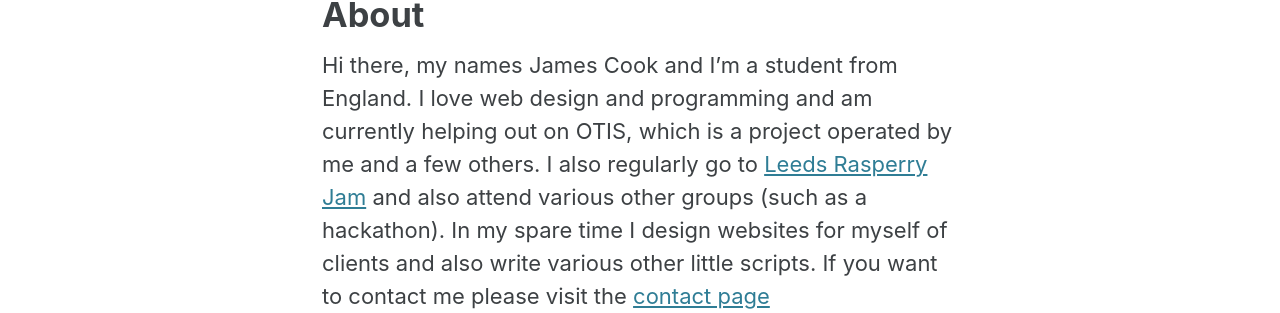
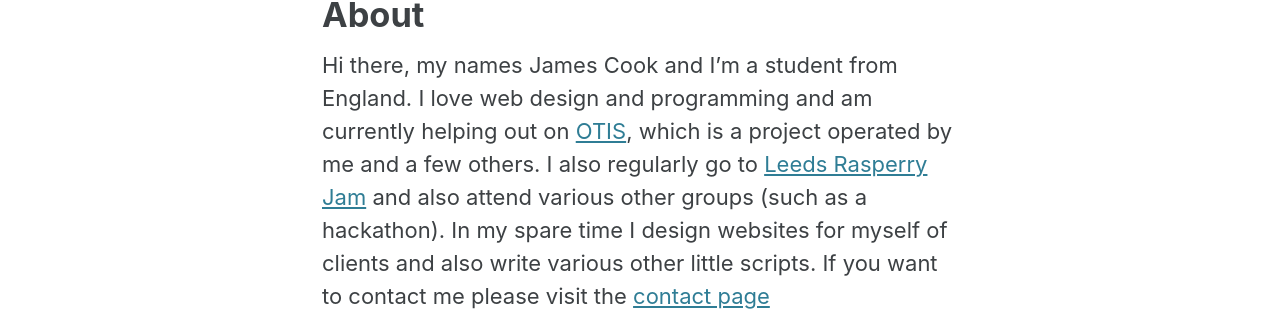
Before and after one commit to gigt1/jaminit.co.uk, a Jekyll site: the page built from _pages/about.md, in a window 1280 px wide. Shown: the part 123-436 px from the top of the page. Built offline with Jekyll 4.4.1, drawn with Linux system fonts in a browser that asks for light colours; cached includes are drawn as plain includes; part of the change alters nothing that is shown.

Commit message:
Add OTIS link

```diff
--- a/_pages/about.md
+++ b/_pages/about.md
@@ -3,4 +3,4 @@ title: About
 permalink: /about/
 layout: single
 ---
-Hi there, my names James Cook and I'm a student from England. I love web design and programming and am currently helping out on OTIS, which is a project operated by me and a few others. I also regularly go to [Leeds Rasperry Jam](https://www.leedsraspjam.co.uk/) and also attend various other groups (such as a hackathon). In my spare time I design websites for myself of clients and also write various other little scripts. If you want to contact me please visit the [contact page](/contact/)
+Hi there, my names James Cook and I'm a student from England. I love web design and programming and am currently helping out on [OTIS](https://otis.leedsraspjam.co.uk/), which is a project operated by me and a few others. I also regularly go to [Leeds Rasperry Jam](https://www.leedsraspjam.co.uk/) and also attend various other groups (such as a hackathon). In my spare time I design websites for myself of clients and also write various other little scripts. If you want to contact me please visit the [contact page](/contact/)
```
